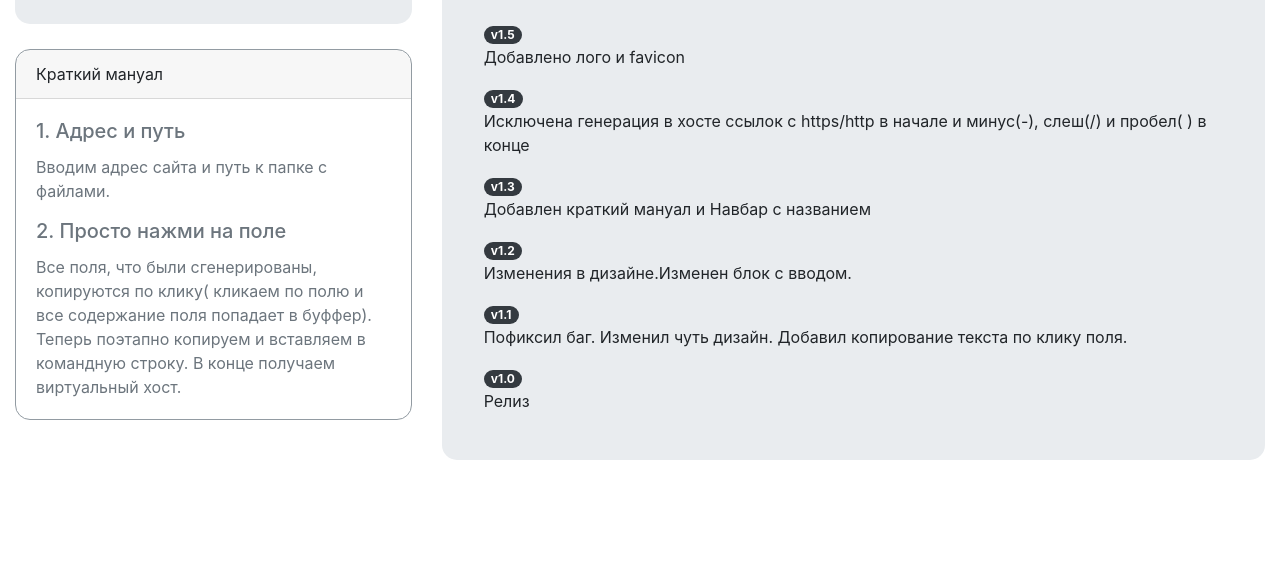
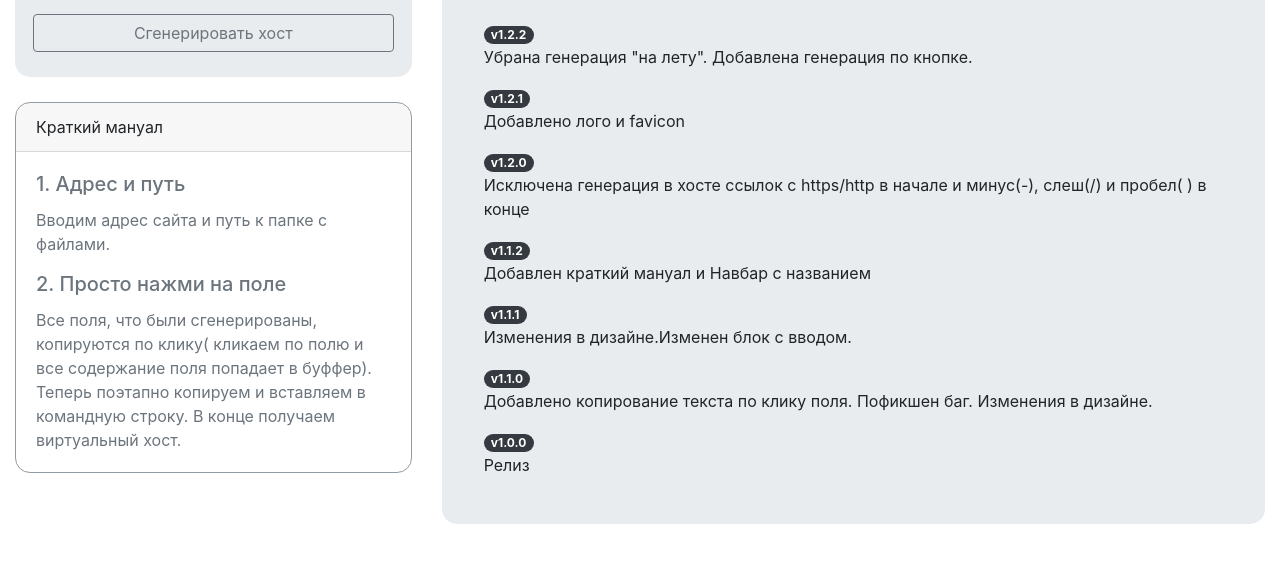
Before and after one commit to tyttam/tyttam.github.io, a plain HTML site: page index.html in a window 1280 px wide. Shown: the part 237-800 px from the top of the page. Drawn offline with nearby package versions, Linux system fonts and the light colour scheme.

Commit message:
Убрана генерация "на лету". Добавлена генерация по кнопке.

```diff
--- a/css/style.css
+++ b/css/style.css
@@ -14,6 +14,14 @@ body {
 
 .sect_block {
     float:left;
+}
+
+#generate {
+    position: relative;
+    left: 2%;
+    width: 96%;
+    margin-bottom: 10px;
+    margin-top: 5px;
 }
 
 .btn-color {
--- a/index.html
+++ b/index.html
@@ -31,6 +31,7 @@
               <div class="input-group mb-3 col-md-12">
                   <input type="text" class="form-control" placeholder="/home/user/site/tyttam.github.io/web" aria-label="Sizing example input" aria-describedby="/home/user/site/tyttam.github.io/web" id="dirName">
                 </div>
+                <button type="button" class="btn btn-outline-secondary" id="generate">Сгенерировать хост</button>
             </div>
 
             <div class="card border-secondary mb-3">
@@ -51,12 +52,13 @@
                         <h1 class="display-4">Привет</h1>
                         <p class="lead">Проект развивается. Все еще впереди.</p>
                         <hr class="my-4">
-                        <span class="badge badge-pill badge-dark">v1.5</span><p>Добавлено лого и favicon</p>
-                        <span class="badge badge-pill badge-dark">v1.4</span><p>Исключена генерация в хосте ссылок с https/http в начале и минус(-), слеш(/) и пробел( ) в конце</p>
-                        <span class="badge badge-pill badge-dark">v1.3</span><p>Добавлен краткий мануал и Навбар с названием</p>
-                        <span class="badge badge-pill badge-dark">v1.2</span><p>Изменения в дизайне.Изменен блок с вводом.</p>
-                        <span class="badge badge-pill badge-dark">v1.1</span><p>Пофиксил баг. Изменил чуть дизайн. Добавил копирование текста по клику поля.</p>
-                        <span class="badge badge-pill badge-dark">v1.0</span><p>Релиз</p>
+                        <span class="badge badge-pill badge-dark">v1.2.2</span><p>Убрана генерация "на лету". Добавлена генерация по кнопке.</p>
+                        <span class="badge badge-pill badge-dark">v1.2.1</span><p>Добавлено лого и favicon</p>
+                        <span class="badge badge-pill badge-dark">v1.2.0</span><p>Исключена генерация в хосте ссылок с https/http в начале и минус(-), слеш(/) и пробел( ) в конце</p>
+                        <span class="badge badge-pill badge-dark">v1.1.2</span><p>Добавлен краткий мануал и Навбар с названием</p>
+                        <span class="badge badge-pill badge-dark">v1.1.1</span><p>Изменения в дизайне.Изменен блок с вводом.</p>
+                        <span class="badge badge-pill badge-dark">v1.1.0</span><p>Добавлено копирование текста по клику поля. Пофикшен баг. Изменения в дизайне. </p>
+                        <span class="badge badge-pill badge-dark">v1.0.0</span><p>Релиз</p>
                     </div>
                 </div>
             </div>
--- a/js/script.js
+++ b/js/script.js
@@ -5,7 +5,7 @@ var text = document.getElementById('text');;
 //клятая табуляция
 var tab = '&nbsp;&nbsp;&nbsp;&nbsp';
 
-$('#dirName, #hostName' ).keyup(function(){
+$('#generate' ).click(function(){
     hostCheck = $('#hostName').val();
     host = hostCheck.replace( /^(http:\/\/|https:\/\/)|[\/\- ]+$/g, "");
     directory = $('#dirName').val();
```
